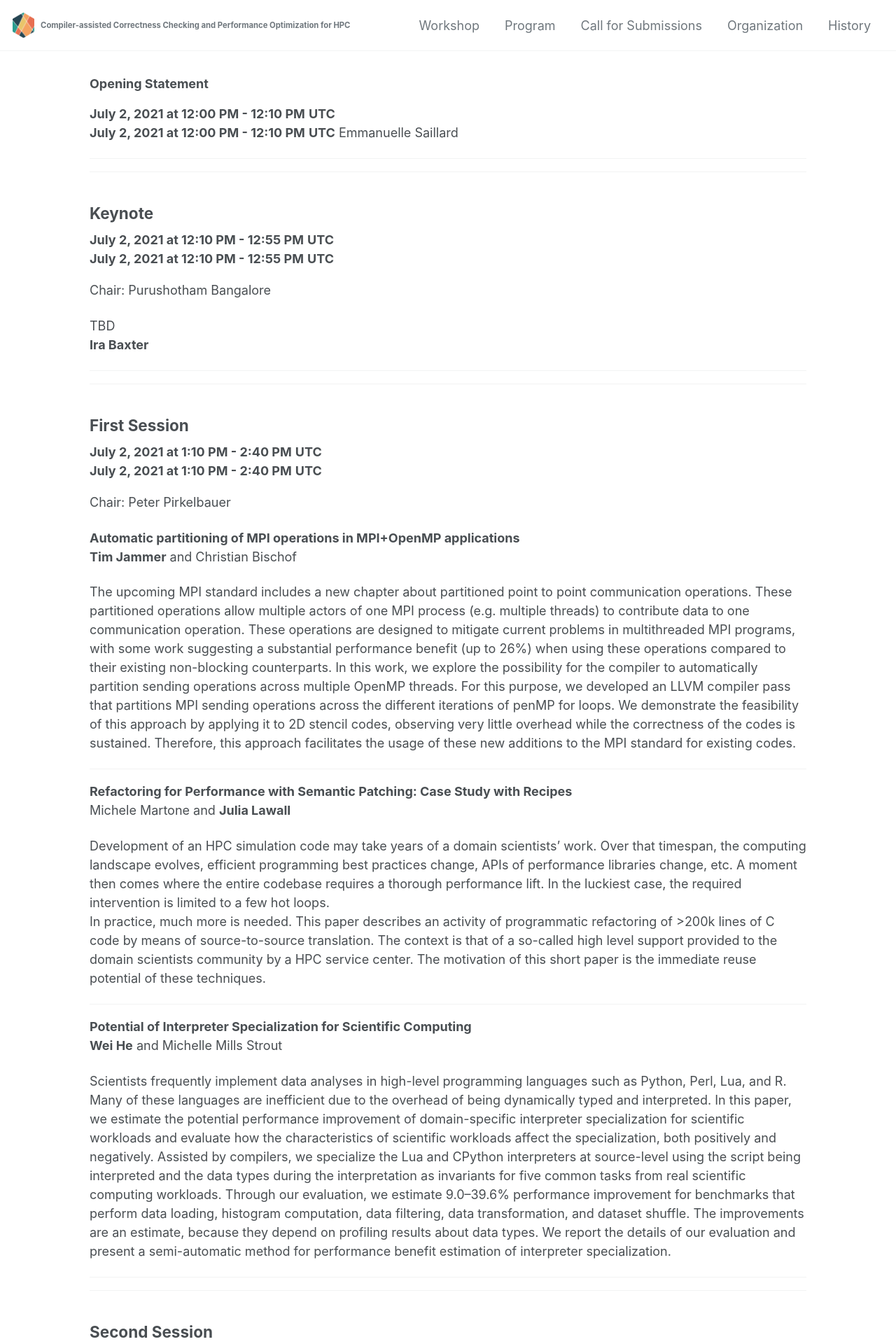
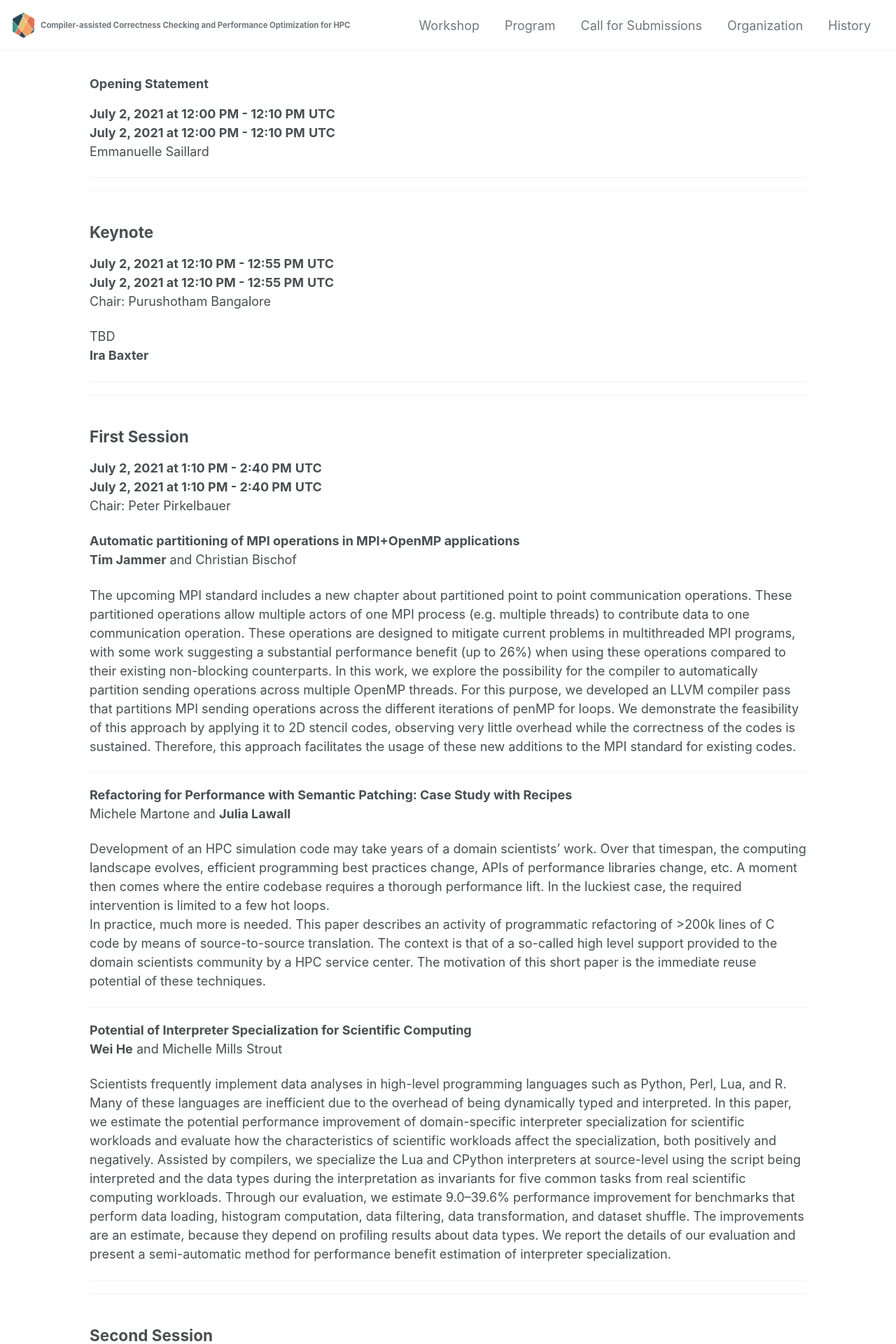
Before and after one commit to c3po-workshop/c3po-workshop.github.io, a Jekyll site: the page built from _pages/2021/program.md, in a window 1280 px wide. Shown: the top 1920 px of the page at 70% size. Built offline with Jekyll 4.4.1, drawn with Linux system fonts in a browser that asks for light colours; cached includes are drawn as plain includes; nearby versions of some CDN libraries.

Commit message:
Adjusting timestamps

```diff
--- a/_pages/2021/program.md
+++ b/_pages/2021/program.md
@@ -21,12 +21,14 @@
 
 ## Keynote
 <!-- **July 2nd, 2021, 14:10 - 14:55 CEST** \\ -->
+<p>
 <script>
     var d = new Date(Date.UTC(2021, 6, 2, 12, 10));
     var d2 = new Date(Date.UTC(2021, 6, 2, 12, 55));
     myDateTime(d, d2);
 </script>
 Chair: Purushotham Bangalore
+</p>
 
 TBD \\
 **Ira Baxter**
@@ -36,12 +38,14 @@
 
 ## First Session
 <!-- **July 2nd, 2021, 15:10 - 16:40 CEST** \\ -->
+<p>
 <script>
     var d = new Date(Date.UTC(2021, 6, 2, 13, 10));
     var d2 = new Date(Date.UTC(2021, 6, 2, 14, 40));
     myDateTime(d, d2);
 </script>
 Chair: Peter Pirkelbauer
+</p>
 
 **Automatic partitioning of MPI operations in MPI+OpenMP applications** \\
 **Tim Jammer** and Christian Bischof
@@ -70,12 +74,14 @@
 
 ## Second Session
 <!-- **July 2nd, 2021, 16:55 - 17:55 CEST** \\ -->
+<p>
 <script>
     var d = new Date(Date.UTC(2021, 6, 2, 14, 55));
     var d2 = new Date(Date.UTC(2021, 6, 2, 15, 55));
     myDateTime(d, d2);
 </script>
 Chair: Peter Thoman
+</p>
 
 **heimdallr: Improving Compile Time Correctness Checking for Message Passing with Rust** \\
 **Michael Blesel**, Michael Kuhn, and Jannek Squar
@@ -96,9 +102,11 @@
 
 ### Closing Statement
 <!-- **July 2nd, 2021, 17:55 - 18:00 CEST** \\ -->
+<p>
 <script>
     var d = new Date(Date.UTC(2021, 6, 2, 15, 55));
     var d2 = new Date(Date.UTC(2021, 6, 2, 16, 0));
     myDateTime(d, d2);
 </script>
 Julien Jaeger
+</p>
--- a/assets/js/timeconvert.js
+++ b/assets/js/timeconvert.js
@@ -25,7 +25,8 @@
         + "<br>"
         + datetime.toLocaleString('default', {timeZone: "UTC", dateStyle: "long", timeStyle: "short"}).bold() + " - ".bold()
         + until.toLocaleString('default', {timeZone: "UTC", timeStyle: "short"}).bold() + " "
-        + "UTC".bold();
+        + "UTC".bold()
+        + "<br>";
 
     document.write(st);
 }
```
